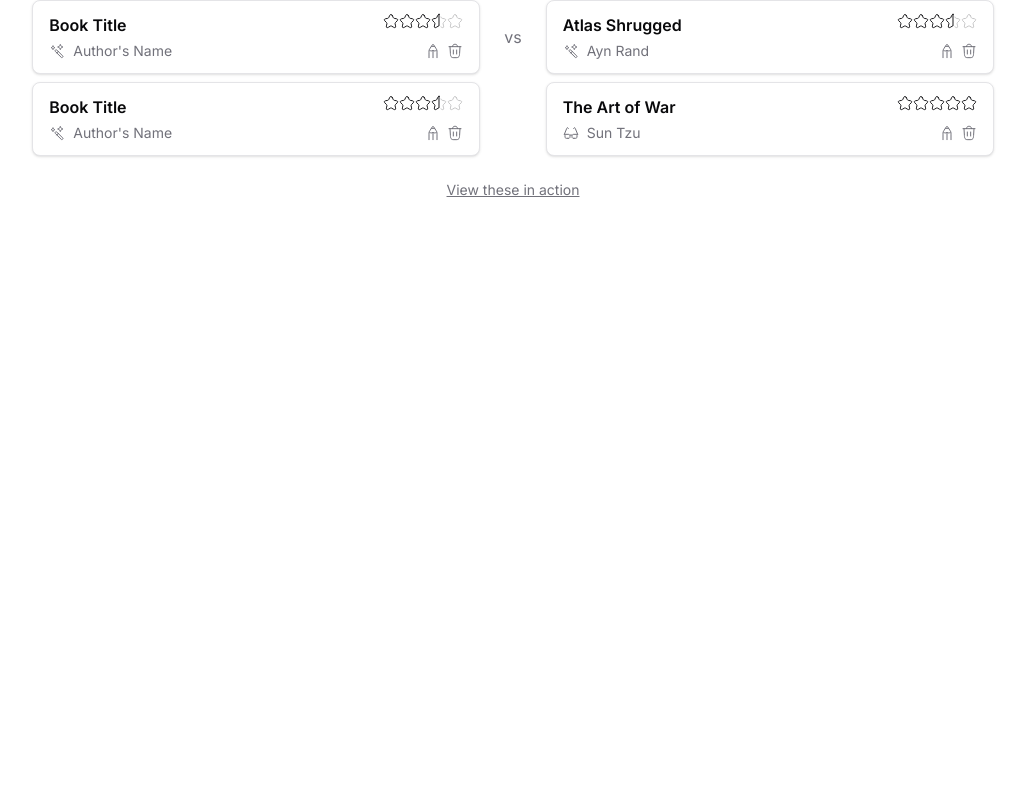
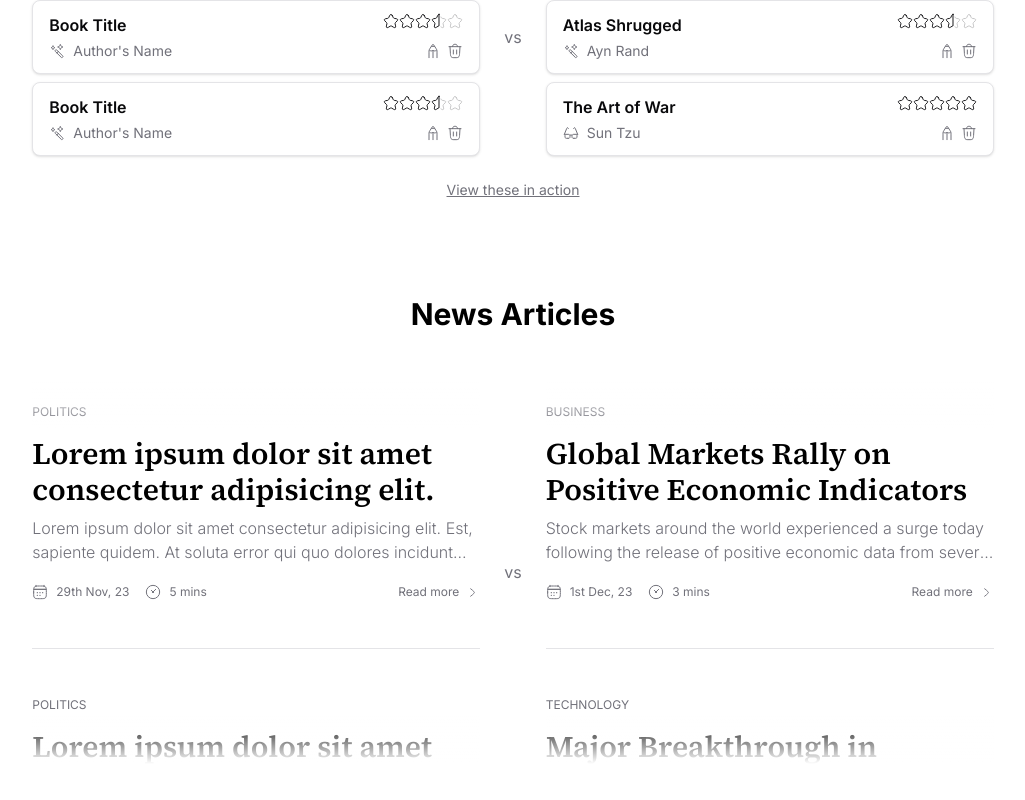
Before and after one commit to SamwelZimmer/power-of-placeholders, a Next.js app: page / in a window 1280 px wide. Shown: the part 2108-2908 px from the top of the page, without its empty margins (127-1152 px from the left). Before the commit the page ends 2356 px from the top, so only its background shows below. Built offline with nearby package versions, Linux system fonts and the light colour scheme.

Commit message:
news ui done?

```diff
--- a/src/app/page.tsx
+++ b/src/app/page.tsx
@@ -1,5 +1,6 @@
 import Books from "@/components/examples/Books";
 import Messages from "@/components/examples/Messages";
+import News from "@/components/examples/News";
 import Testimonial from "@/components/examples/Testimonial";
 
 import {
@@ -8,6 +9,8 @@
   PLACEHOLDER_TEXT_MESSAGES,
   PLACEHOLDER_BOOK,
   BOOKS,
+  ARTICLES,
+  PLACEHOLDER_ARTICLE,
 } from "@/lib/data";
 import { cn } from "@/lib/utils";
 import Link from "next/link";
@@ -64,6 +67,17 @@
       >
         View these in action
       </Link>
+
+      <SectionHeading text="News Articles" />
+
+      <div className="flex flex-col lg:flex-row gap-6 mx-auto justify-center items-center w-full px-6 sm:px-0 pb-12">
+        <News
+          data={[PLACEHOLDER_ARTICLE, PLACEHOLDER_ARTICLE, PLACEHOLDER_ARTICLE]}
+        />
+        <VerticalVsDivider className="text-muted-foreground hidden lg:block" />
+        <HorizontalVsDivider className="lg:hidden" />
+        <News data={ARTICLES} />
+      </div>
     </div>
   );
 }
--- /dev/null
+++ b/src/components/examples/News.tsx
@@ -0,0 +1,23 @@
+import { NewsArticleItem } from "@/lib/types";
+import NewsArticle from "../walkthroughs/news-articles/NewsArticle";
+
+export default function News({ data }: { data: NewsArticleItem[] }) {
+  return (
+    <div className="relative">
+      <div className="absolute top-0 left-0 w-full h-12 bg-gradient-to-t from-transparent to-background" />
+
+      <div className="flex flex-col gap-12 max-h-96 overflow-scroll hidden-scrollbar pt-6 pb-12">
+        {data.map((article, i) => {
+          return (
+            <>
+              <NewsArticle key={i} data={article} />
+              <hr key={i} className="w-full mx-auto last:hidden" />
+            </>
+          );
+        })}
+      </div>
+
+      <div className="absolute bottom-0 left-0 w-full h-12 bg-gradient-to-b from-transparent to-background" />
+    </div>
+  );
+}
--- a/src/lib/data.ts
+++ b/src/lib/data.ts
@@ -261,7 +261,7 @@
   rating: 3.5,
 };
 
-export const FAKE_ARTICLE: NewsArticleItem = {
+export const PLACEHOLDER_ARTICLE: NewsArticleItem = {
   type: "politics",
   date: "2023-11-29",
   headline: "Lorem ipsum dolor sit amet consectetur adipisicing elit.",
```
